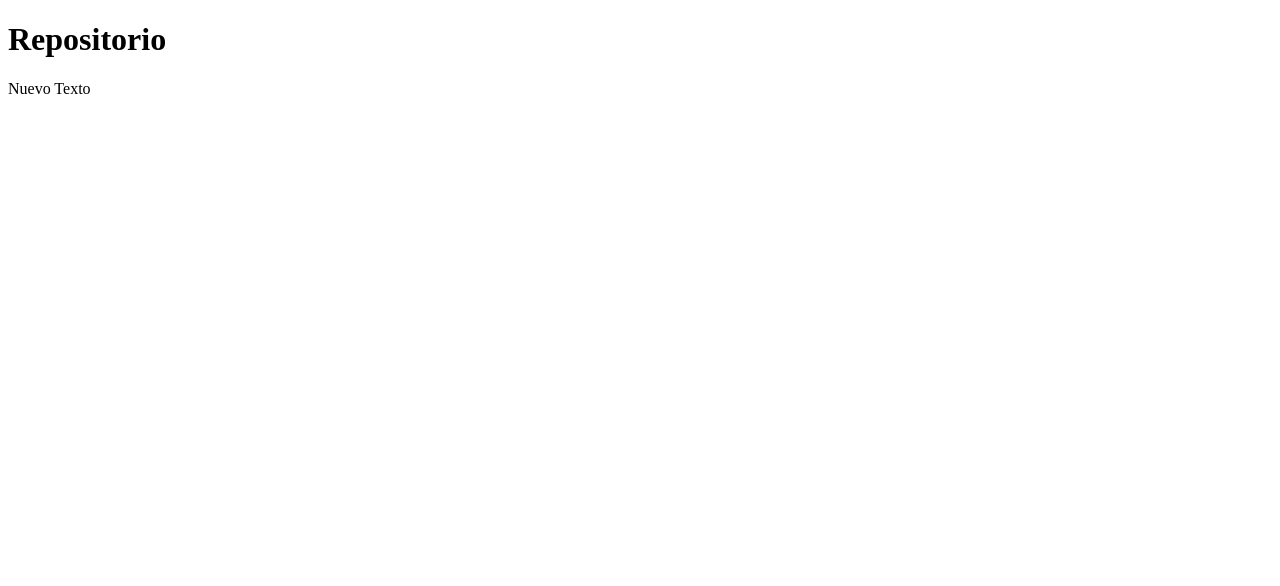
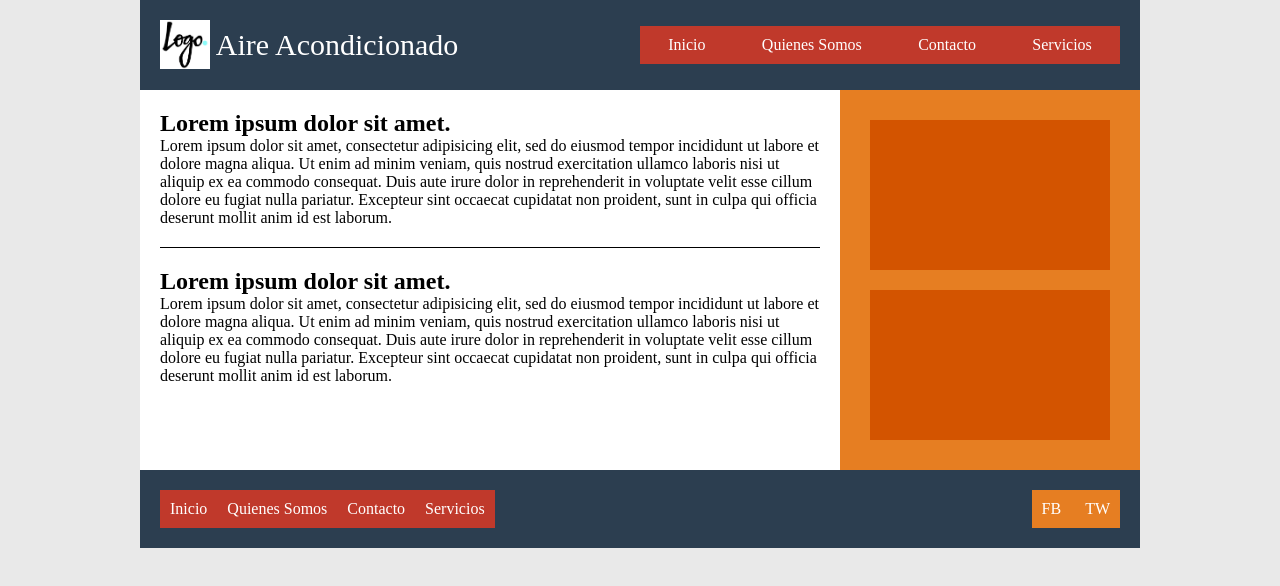
Before and after one commit to N4Ze/mi_repositorio, a plain HTML site: page index.html in a window 1280 px wide. Drawn offline with Linux system fonts and the light colour scheme.

Commit message:
merge con el codigo original

```diff
--- /dev/null
+++ b/estilos.css
@@ -0,0 +1,192 @@
+* {
+	margin: 0;
+	padding: 0;
+	box-sizing: border-box;
+}
+
+.contenedor {
+	background:#ccc;
+	width:90%;
+	max-width:1000px;
+	margin:auto;
+
+	/* Flexbox */
+	display:flex;
+	flex-flow:row wrap;
+}
+
+body {
+	background:#e9e9e9;
+}
+
+header {
+	background:#2c3e50;
+	width:100%;
+	padding:20px;
+
+	/* Flexbox */
+	display: flex;
+	justify-content:space-between;
+	align-items:center;
+
+	flex-direction:row;
+	flex-wrap:wrap;
+}
+
+header .logo {
+	color:#fff;
+	font-size:30px;
+}
+
+header .logo img {
+	width:50px;
+	vertical-align: top;
+}
+
+header .logo a {
+	color:#fff;
+	text-decoration: none;
+	line-height:50px;
+}
+
+header nav {
+	width:50%;
+	/* Flexbox */
+
+	display:flex;
+	flex-wrap:wrap;
+	align-items:center;
+}
+
+header nav a {
+	background:#c0392b;
+	color:#fff;
+	text-align: center;
+	text-decoration: none;
+	padding:10px;
+
+	/* Flexbox */
+	flex-grow:1;
+}
+
+header nav a:hover {
+	background:#e74c3c;
+}
+
+.main {
+	background:#fff;
+	padding:20px;
+
+	flex:1 1 70%;
+	/*flex:1;*/
+}
+
+.main article {
+	margin-bottom: 20px;
+	padding-bottom:20px;
+	border-bottom:1px solid #000;
+}
+
+.main article:nth-last-child(1){
+	margin-bottom: 0;
+	padding-bottom: 0;
+	border-bottom:none;
+}
+
+aside {
+	background:#e67e22;
+	padding:20px;
+	/*FLEX*/
+	flex:1 1 30%;
+	/*flex:0 0 300px;*/
+
+	display: flex;
+	flex-wrap:wrap;
+	flex-direction:column;
+	justify-content:flex-start;
+}
+
+aside .widget {
+	background: #d35400;
+	height:150px;
+	margin:10px;
+}
+
+footer {
+	background:#2c3e50;
+	width: 100%;
+	padding:20px;
+
+	/* Flexbox */
+	display: flex;
+	flex-wrap:wrap;
+	justify-content:space-between;
+}
+
+footer .links {
+	background:#c0392b;
+	display:flex;
+	flex-wrap:wrap;
+}
+
+footer .links a {
+	flex-grow:1;
+
+	color:#fff;
+	padding:10px;
+	text-align: center;
+	text-decoration:none;
+}
+
+footer .links a:hover {
+	background:#E74C3C;
+}
+
+footer .social {
+	background:#e67e22;
+}
+
+footer .social a {
+	color:#fff;
+	text-decoration: none;
+	padding:10px;
+	display: inline-block;
+}
+
+@media screen and (max-width: 600px) {
+	.contenedor {
+		flex-direction:column;
+	}
+
+	header {
+		flex-direction:column;
+		padding:0;
+	}
+
+	header .logo {
+		margin:20px 0;
+	}
+
+	header nav {
+		width: 100%;
+	}
+
+	aside {
+		flex-direction:row;
+		flex:0;
+	}
+
+	aside .widget {
+		flex-grow:1;
+	}
+}
+
+@media screen and (max-width: 320px) {
+	aside {
+		flex-direction:column;
+	}
+
+	footer {
+		justify-content:space-around;
+	}
+}
--- a/index.html
+++ b/index.html
@@ -4,10 +4,70 @@
     <meta charset="UTF-8">
     <meta http-equiv="X-UA-Compatible" content="IE=edge">
     <meta name="viewport" content="width=device-width, initial-scale=1.0">
+    <link rel="stylesheet" href="estilos.css">
     <title>Document</title>
 </head>
 <body>
-    <h1> Repositorio </h1>
-    <P> Nuevo Texto</P>
+    <div class="contenedor">
+		<header>
+			<div class="logo">
+				<img src="imagenes/descarga.png" width="150" alt="">
+				<a href="#">Aire Acondicionado</a>
+			</div>
+
+			<nav>
+				<a href="#">Inicio</a>
+				<a href="#">Quienes Somos</a>
+				<a href="#">Contacto</a>
+				<a href="#">Servicios</a>
+			</nav>
+		</header>
+
+		<section class="main">
+			<article>
+				<h2 class="titulo">Lorem ipsum dolor sit amet.</h2>
+				<p>Lorem ipsum dolor sit amet, consectetur adipisicing elit, sed do eiusmod
+				tempor incididunt ut labore et dolore magna aliqua. Ut enim ad minim veniam,
+				quis nostrud exercitation ullamco laboris nisi ut aliquip ex ea commodo
+				consequat. Duis aute irure dolor in reprehenderit in voluptate velit esse
+				cillum dolore eu fugiat nulla pariatur. Excepteur sint occaecat cupidatat non
+				proident, sunt in culpa qui officia deserunt mollit anim id est laborum.</p>
+			</article>
+
+			<article>
+				<h2 class="titulo">Lorem ipsum dolor sit amet.</h2>
+				<p>Lorem ipsum dolor sit amet, consectetur adipisicing elit, sed do eiusmod
+				tempor incididunt ut labore et dolore magna aliqua. Ut enim ad minim veniam,
+				quis nostrud exercitation ullamco laboris nisi ut aliquip ex ea commodo
+				consequat. Duis aute irure dolor in reprehenderit in voluptate velit esse
+				cillum dolore eu fugiat nulla pariatur. Excepteur sint occaecat cupidatat non
+				proident, sunt in culpa qui officia deserunt mollit anim id est laborum.</p>
+			</article>
+		</section>
+
+		<aside>
+			<div class="widget">
+				<div class="imagen"></div>
+			</div>
+
+			<div class="widget">
+				<div class="imagen"></div>
+			</div>
+		</aside>
+
+		<footer>
+			<section class="links">
+				<a href="#">Inicio</a>
+				<a href="#">Quienes Somos</a>
+				<a href="#">Contacto</a>
+				<a href="#">Servicios</a>
+			</section>
+
+			<div class="social">
+				<a href="#">FB</a>
+				<a href="#">TW</a>
+			</div>
+		</footer>
+	</div>
 </body>
 </html>
```
Also changed, not shown: imagenes/descarga.png (added).
